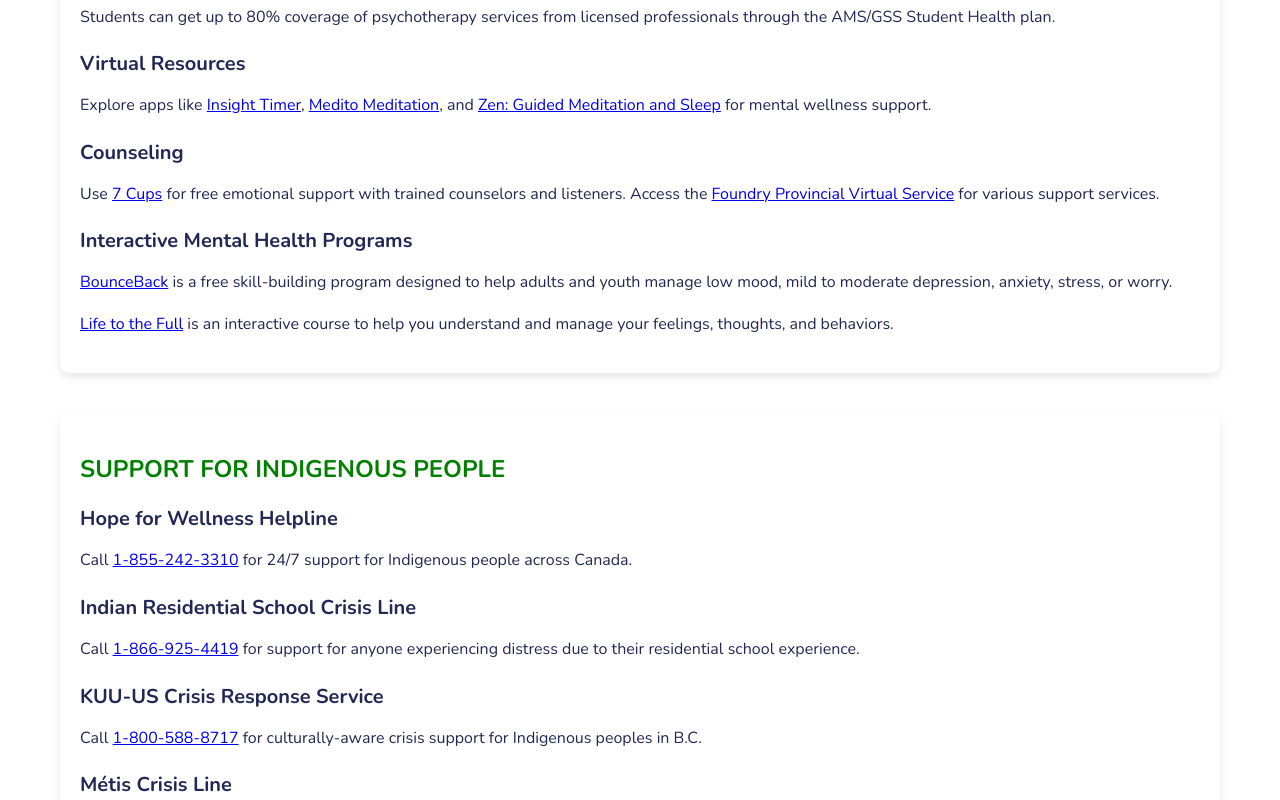
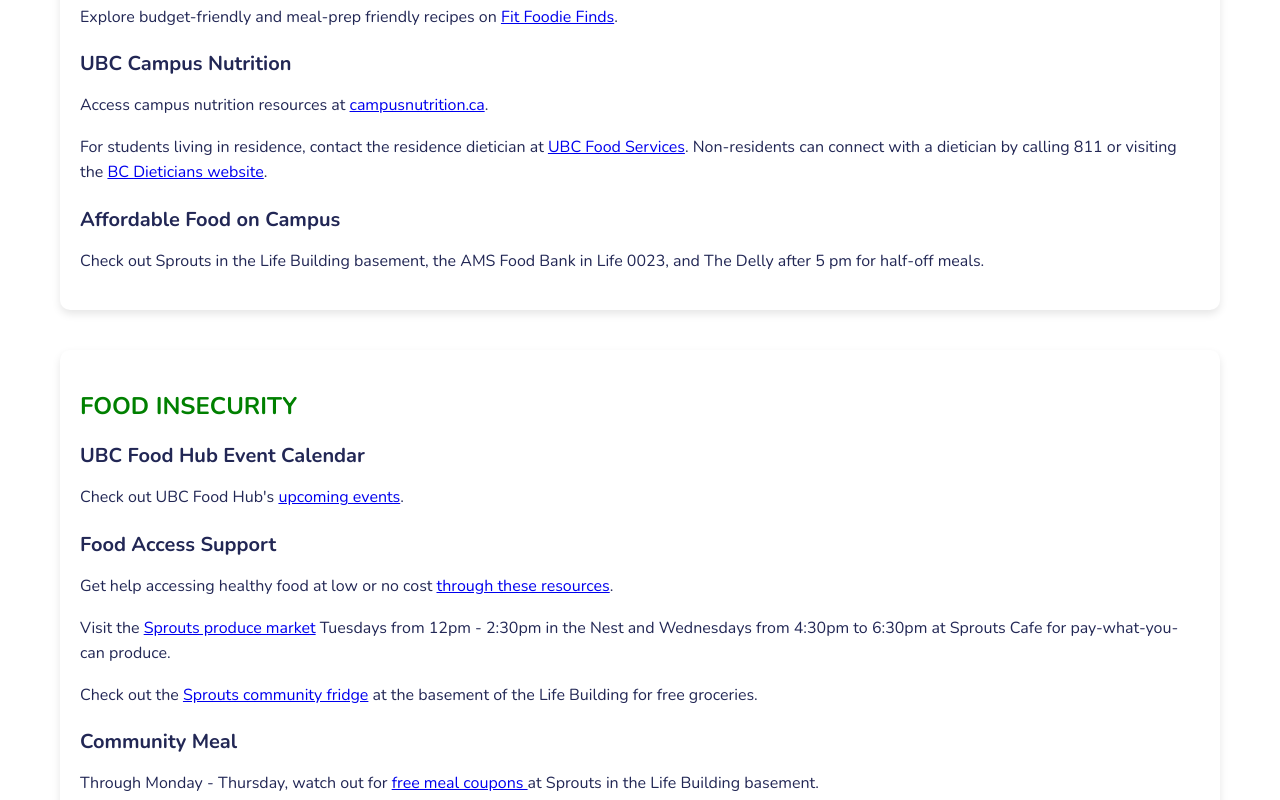
Before and after one commit to Science-Undergraduate-Society/www, a Next.js app: page /studentServices/health in a window 1280 px wide. Shown: the part 2760-3560 px from the top of the page. Built offline with nearby package versions, Linux system fonts and the light colour scheme; a web font is replaced by a local one.

Commit message:
(External) Backlog Item - Add Food initiative descriptions and links

```diff
--- a/src/pages/studentServices/health.js
+++ b/src/pages/studentServices/health.js
@@ -136,6 +136,55 @@ export default function HealthAndWellness() {
           <Text>
             Check out Sprouts in the Life Building basement, the AMS Food Bank in Life 0023, and The Delly after 5 pm for half-off meals.
           </Text>
+        </Section>
+
+        <Section>
+          <Title>NUTRITION</Title>
+          <SubTitle>Healthy Meal Recipes for College Students</SubTitle>
+          <Text>
+            Explore budget-friendly and meal-prep friendly recipes on{' '}
+            <Link href="https://fitfoodiefinds.com/best-healthy-recipes-for-college-kids-budget-friendly-and-meal-prep/">Fit Foodie Finds</Link>.
+          </Text>
+          <SubTitle>UBC Campus Nutrition</SubTitle>
+          <Text>
+            Access campus nutrition resources at <Link href="https://campusnutrition.ca">campusnutrition.ca</Link>.
+          </Text>
+          <Text>
+            For students living in residence, contact the residence dietician at <Link href="https://food.ubc.ca/contact-the-dietitian/">UBC Food Services</Link>. Non-residents can connect with a dietician by calling 811 or visiting the{' '}
+            <Link href="https://www.healthlinkbc.ca/">BC Dieticians website</Link>.
+          </Text>
+          <SubTitle>Affordable Food on Campus</SubTitle>
+          <Text>
+            Check out Sprouts in the Life Building basement, the AMS Food Bank in Life 0023, and The Delly after 5 pm for half-off meals.
+          </Text>
+        </Section>
+
+        <Section>
+          <Title>FOOD INSECURITY</Title>
+          <SubTitle>UBC Food Hub Event Calendar</SubTitle>
+          <Text>
+            Check out UBC Food Hub's {' '}
+            <Link href="https://foodhub.ubc.ca/take-action/workshop-and-events/?page=1&campus=5">upcoming events</Link>.
+          </Text>
+          <SubTitle>Food Access Support</SubTitle>
+          <Text>
+            Get help accessing healthy food at low or no cost <Link href="https://foodhub.ubc.ca/resources/?campus=5&support-resource-type=7">through these resources</Link>.
+          </Text>
+          <Text>
+            Visit the  <Link href="https://foodhub.ubc.ca/resources/?campus=5&support-resource-type=7">Sprouts produce market</Link> Tuesdays from 12pm - 2:30pm in the Nest and Wednesdays
+            from 4:30pm to 6:30pm at Sprouts Cafe for pay-what-you-can produce.
+          </Text>
+          <Text>
+            Check out the  <Link href="https://foodhub.ubc.ca/resources/?campus=5&support-resource-type=7">Sprouts community fridge</Link> at the basement of the Life Building for free groceries.
+          </Text>
+          <SubTitle>Community Meal</SubTitle>
+          <Text>
+            Through Monday - Thursday, watch out for <Link href="https://www.ubcsprouts.ca/free-meal-program"> free meal coupons </Link> at Sprouts in the Life Building basement.
+          </Text>
+          <Text>
+            Check out Sprouts in the Life Building basement for <Link href="https://www.ubcsprouts.ca/community-eats"> free meals on Friday lunchtimes </Link>.
+          </Text>
+
         </Section>
 
         <Section>
```
